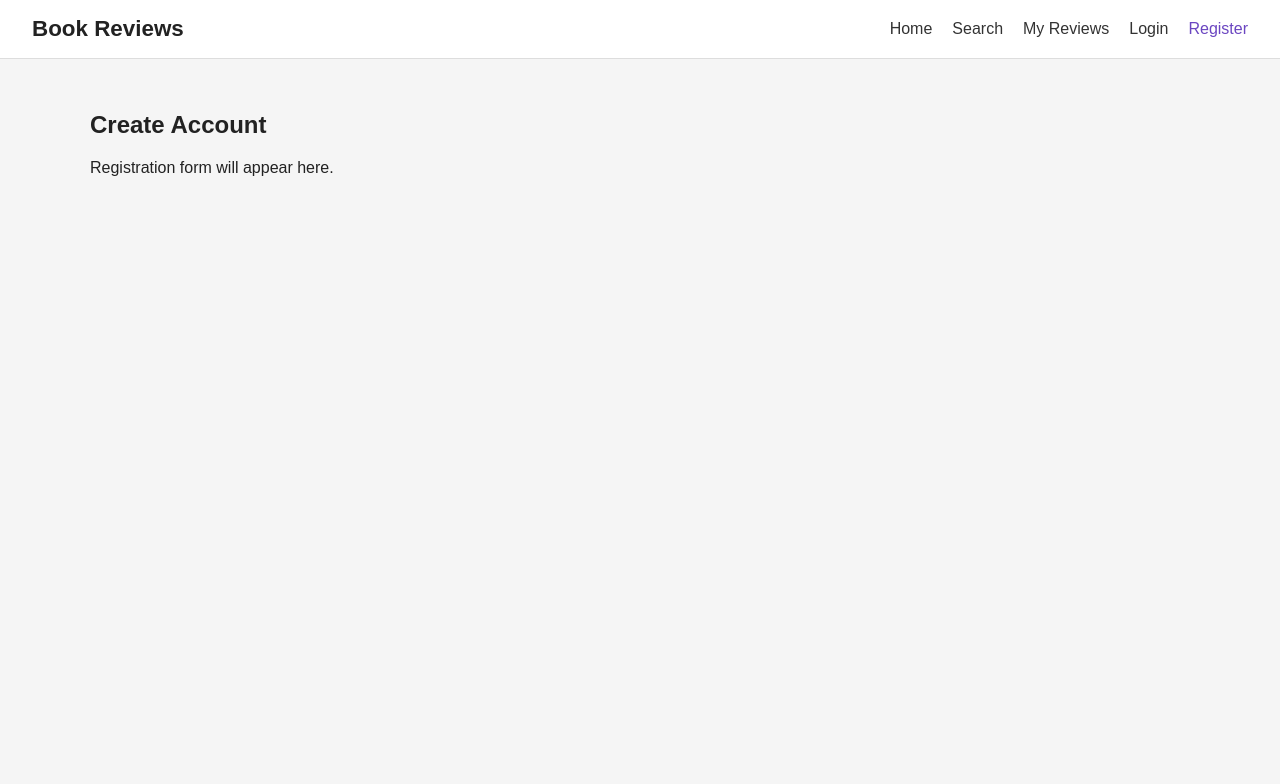
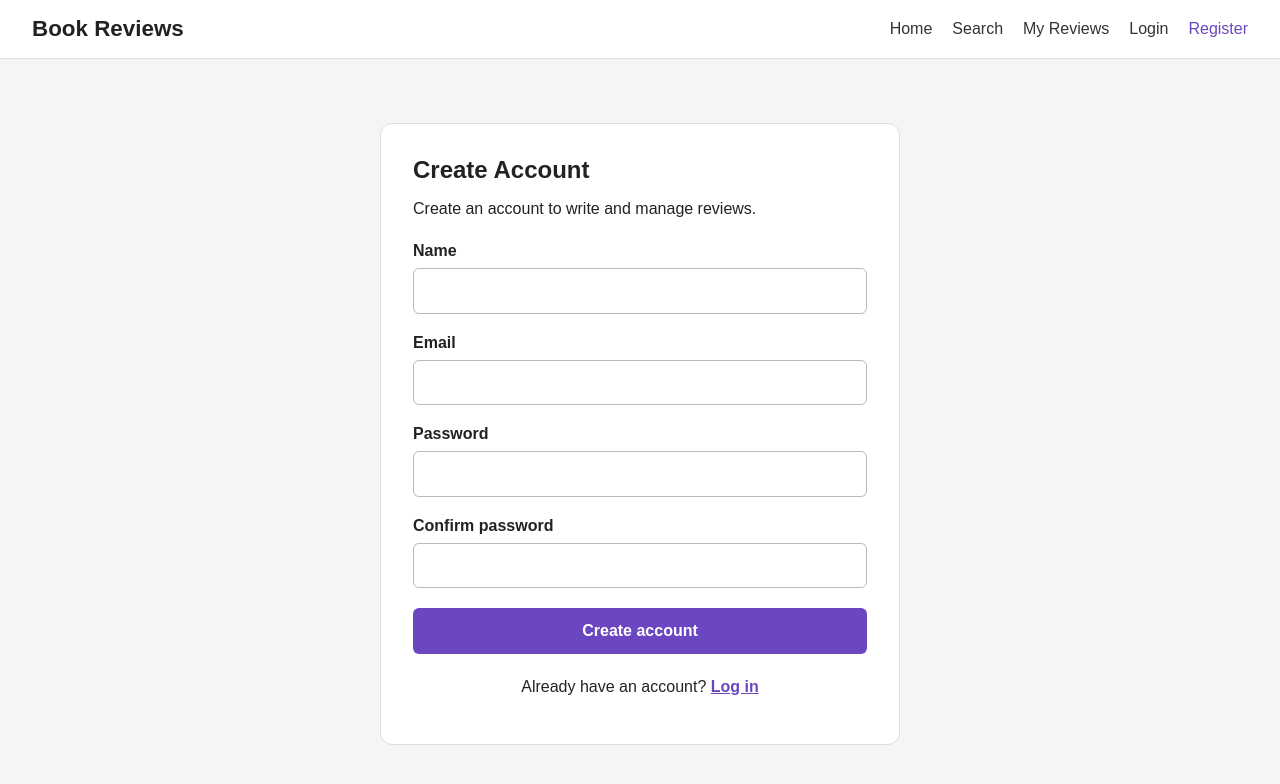
Before and after one commit to Sabrinaltahan/book-reviews-platform-v2, a React (Vite) app in the folder book-reviews-frontend/: page /register in a window 1280 px wide. Shown: the top 784 px of the page. Built offline with nearby package versions, Linux system fonts and the light colour scheme.

Commit message:
implement frontend login and registration pages

```diff
--- a/book-reviews-frontend/src/App.css
+++ b/book-reviews-frontend/src/App.css
@@ -280,3 +280,82 @@
     min-height: 360px;
   }
 }
+
+.auth-page {
+  display: flex;
+  justify-content: center;
+  padding: 2rem 0;
+}
+
+.auth-card {
+  width: min(100%, 520px);
+  padding: 2rem;
+  background-color: #ffffff;
+  border: 1px solid #dddddd;
+  border-radius: 12px;
+}
+
+.auth-card h1 {
+  margin-top: 0;
+  margin-bottom: 0.5rem;
+}
+
+.auth-form {
+  display: grid;
+  gap: 1.25rem;
+  margin-top: 1.5rem;
+}
+
+.form-group {
+  display: grid;
+  gap: 0.5rem;
+}
+
+.form-group label {
+  font-weight: 700;
+}
+
+.form-group input,
+.form-group textarea,
+.form-group select {
+  width: 100%;
+  padding: 0.8rem;
+  border: 1px solid #bbbbbb;
+  border-radius: 6px;
+}
+
+.form-group input:focus,
+.form-group textarea:focus,
+.form-group select:focus {
+  border-color: #6b46c1;
+  outline: 2px solid #eee8ff;
+}
+
+.primary-button {
+  padding: 0.85rem 1.4rem;
+  color: #ffffff;
+  background-color: #6b46c1;
+  border: 0;
+  border-radius: 6px;
+  cursor: pointer;
+  font-weight: 700;
+}
+
+.primary-button:hover {
+  background-color: #5535a4;
+}
+
+.primary-button:disabled {
+  cursor: not-allowed;
+  opacity: 0.65;
+}
+
+.auth-link {
+  margin-top: 1.5rem;
+  text-align: center;
+}
+
+.auth-link a {
+  color: #6b46c1;
+  font-weight: 700;
+}
--- a/book-reviews-frontend/src/pages/LoginPage.tsx
+++ b/book-reviews-frontend/src/pages/LoginPage.tsx
@@ -1,8 +1,131 @@
+import { useState, type FormEvent } from "react";
+import {
+  Link,
+  useLocation,
+  useNavigate,
+} from "react-router-dom";
+import { useAuth } from "../context/useAuth";
+
+interface LocationState {
+  from?: string;
+}
+
 export default function LoginPage() {
+  const navigate = useNavigate();
+  const location = useLocation();
+  const { login } = useAuth();
+
+  const [email, setEmail] = useState("");
+  const [password, setPassword] =
+    useState("");
+  const [error, setError] = useState("");
+  const [isSubmitting, setIsSubmitting] =
+    useState(false);
+
+  const locationState =
+    location.state as LocationState | null;
+
+  async function handleSubmit(
+    event: FormEvent<HTMLFormElement>
+  ) {
+    event.preventDefault();
+    setError("");
+
+    if (!email.trim() || !password) {
+      setError("Email and password are required.");
+      return;
+    }
+
+    try {
+      setIsSubmitting(true);
+
+      await login(email.trim(), password);
+
+      navigate(locationState?.from ?? "/search", {
+        replace: true,
+      });
+    } catch (err) {
+      setError(
+        err instanceof Error
+          ? err.message
+          : "Could not log in."
+      );
+    } finally {
+      setIsSubmitting(false);
+    }
+  }
+
   return (
-    <section>
-      <h1>Login</h1>
-      <p>Login form will appear here.</p>
+    <section className="auth-page">
+      <div className="auth-card">
+        <h1>Login</h1>
+
+        <p>
+          Log in to write and manage your reviews.
+        </p>
+
+        {error && (
+          <p className="error-message" role="alert">
+            {error}
+          </p>
+        )}
+
+        <form
+          className="auth-form"
+          onSubmit={handleSubmit}
+        >
+          <div className="form-group">
+            <label htmlFor="login-email">
+              Email
+            </label>
+
+            <input
+              id="login-email"
+              type="email"
+              value={email}
+              onChange={(event) =>
+                setEmail(event.target.value)
+              }
+              autoComplete="email"
+              required
+            />
+          </div>
+
+          <div className="form-group">
+            <label htmlFor="login-password">
+              Password
+            </label>
+
+            <input
+              id="login-password"
+              type="password"
+              value={password}
+              onChange={(event) =>
+                setPassword(event.target.value)
+              }
+              autoComplete="current-password"
+              required
+            />
+          </div>
+
+          <button
+            className="primary-button"
+            type="submit"
+            disabled={isSubmitting}
+          >
+            {isSubmitting
+              ? "Logging in..."
+              : "Login"}
+          </button>
+        </form>
+
+        <p className="auth-link">
+          Do not have an account?{" "}
+          <Link to="/register">
+            Create an account
+          </Link>
+        </p>
+      </div>
     </section>
   );
 }
--- a/book-reviews-frontend/src/pages/RegisterPage.tsx
+++ b/book-reviews-frontend/src/pages/RegisterPage.tsx
@@ -1,8 +1,176 @@
+import { useState, type FormEvent } from "react";
+import { Link, useNavigate } from "react-router-dom";
+import { useAuth } from "../context/useAuth";
+
 export default function RegisterPage() {
+  const navigate = useNavigate();
+  const { register } = useAuth();
+
+  const [name, setName] = useState("");
+  const [email, setEmail] = useState("");
+  const [password, setPassword] = useState("");
+  const [confirmPassword, setConfirmPassword] =
+    useState("");
+
+  const [error, setError] = useState("");
+  const [isSubmitting, setIsSubmitting] =
+    useState(false);
+
+  async function handleSubmit(
+    event: FormEvent<HTMLFormElement>
+  ) {
+    event.preventDefault();
+    setError("");
+
+    if (name.trim().length < 2) {
+      setError("Name must be at least 2 characters.");
+      return;
+    }
+
+    if (!email.trim().includes("@")) {
+      setError("Please enter a valid email address.");
+      return;
+    }
+
+    if (password.length < 6) {
+      setError(
+        "Password must be at least 6 characters."
+      );
+      return;
+    }
+
+    if (password !== confirmPassword) {
+      setError("Passwords do not match.");
+      return;
+    }
+
+    try {
+      setIsSubmitting(true);
+
+      await register(
+        name.trim(),
+        email.trim(),
+        password
+      );
+
+      navigate("/search");
+    } catch (err) {
+      setError(
+        err instanceof Error
+          ? err.message
+          : "Could not create account."
+      );
+    } finally {
+      setIsSubmitting(false);
+    }
+  }
+
   return (
-    <section>
-      <h1>Create Account</h1>
-      <p>Registration form will appear here.</p>
+    <section className="auth-page">
+      <div className="auth-card">
+        <h1>Create Account</h1>
+
+        <p>
+          Create an account to write and manage
+          reviews.
+        </p>
+
+        {error && (
+          <p className="error-message" role="alert">
+            {error}
+          </p>
+        )}
+
+        <form
+          className="auth-form"
+          onSubmit={handleSubmit}
+        >
+          <div className="form-group">
+            <label htmlFor="register-name">
+              Name
+            </label>
+
+            <input
+              id="register-name"
+              type="text"
+              value={name}
+              onChange={(event) =>
+                setName(event.target.value)
+              }
+              autoComplete="name"
+              required
+            />
+          </div>
+
+          <div className="form-group">
+            <label htmlFor="register-email">
+              Email
+            </label>
+
+            <input
+              id="register-email"
+              type="email"
+              value={email}
+              onChange={(event) =>
+                setEmail(event.target.value)
+              }
+              autoComplete="email"
+              required
+            />
+          </div>
+
+          <div className="form-group">
+            <label htmlFor="register-password">
+              Password
+            </label>
+
+            <input
+              id="register-password"
+              type="password"
+              value={password}
+              onChange={(event) =>
+                setPassword(event.target.value)
+              }
+              autoComplete="new-password"
+              minLength={6}
+              required
+            />
+          </div>
+
+          <div className="form-group">
+            <label htmlFor="confirm-password">
+              Confirm password
+            </label>
+
+            <input
+              id="confirm-password"
+              type="password"
+              value={confirmPassword}
+              onChange={(event) =>
+                setConfirmPassword(event.target.value)
+              }
+              autoComplete="new-password"
+              minLength={6}
+              required
+            />
+          </div>
+
+          <button
+            className="primary-button"
+            type="submit"
+            disabled={isSubmitting}
+          >
+            {isSubmitting
+              ? "Creating account..."
+              : "Create account"}
+          </button>
+        </form>
+
+        <p className="auth-link">
+          Already have an account?{" "}
+          <Link to="/login">Log in</Link>
+        </p>
+      </div>
     </section>
   );
 }
```
